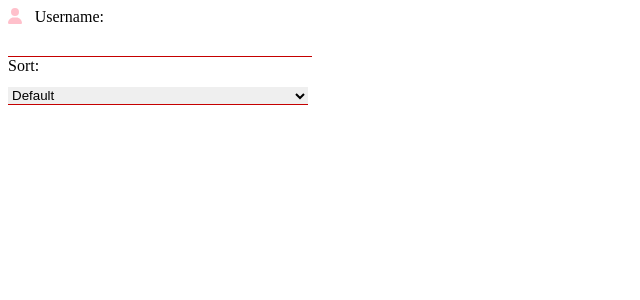
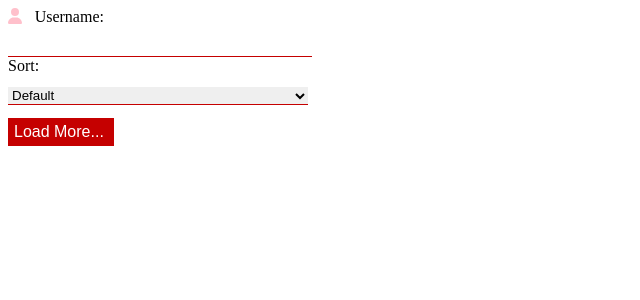
Before and after one commit to v-dav/holbertonschool-cinema-guru, a React (Create React App) app: page / in a window 1280 px wide. Shown: the top 300 px of the page, without its empty margins (0-640 px from the left). Built offline with nearby package versions, Linux system fonts and the light colour scheme.

Commit message:
implement button component

```diff
--- a/src/App.jsx
+++ b/src/App.jsx
@@ -1,10 +1,11 @@
 import React, { useState } from "react";
 import { library } from '@fortawesome/fontawesome-svg-core';
-import { faUser } from '@fortawesome/free-solid-svg-icons';
+import { faSpinner, faUser } from '@fortawesome/free-solid-svg-icons';
 import Input from "./components/general/Input";
 import SelectInput from "./components/general/SelectInput";
+import Button from "./components/general/Button";
 
-library.add(faUser)
+library.add(faUser, faSpinner)
 
 
 function App() {
@@ -17,6 +18,9 @@ function App() {
 	];
 	const [inputValue, setInputValue] = useState("");
 	const [selectInputValue, setSelectInputValue] = useState(selectOptions[0]);
+	const handleButtonClick = () => {
+		alert("Button Clicked");
+	}
 
 	return (
 		<div className="App">
@@ -38,6 +42,12 @@ function App() {
 			>
 
 			</SelectInput>
+			<Button
+				label={"Load More..."}
+				className={"button"}
+				onClick={handleButtonClick}
+				// icon={"fa-solid fa-spinner"}
+			></Button>
 		</div>
 	);
 }
--- a/src/components/general/Button.jsx
+++ b/src/components/general/Button.jsx
@@ -1,10 +1,19 @@
 import React from 'react'
 import './general.css';
+import { FontAwesomeIcon } from '@fortawesome/react-fontawesome';
 
-const Button = () => {
-  return (
-    <div>Button</div>
-  )
+
+const Button = ({ label, className, onClick, icon }) => {
+	return (
+		<button
+			id='button'
+			className={className}
+			onClick={onClick}
+		>
+			{icon && <FontAwesomeIcon icon={icon} className='button'/>}
+			{label}
+		</button>
+	)
 }
 
 export default Button
--- a/src/components/general/general.css
+++ b/src/components/general/general.css
@@ -15,3 +15,14 @@
 .general-input:focus, .select-input:focus {
 	outline: none;
 }
+
+.button {
+	border: none;
+	background-color: rgb(197, 0, 0);
+	color: white;
+	font-size: 16px;
+	padding-right: 10px;
+	padding-top: 5px;
+	padding-bottom: 5px;
+	margin-top: 1%;
+}
```
